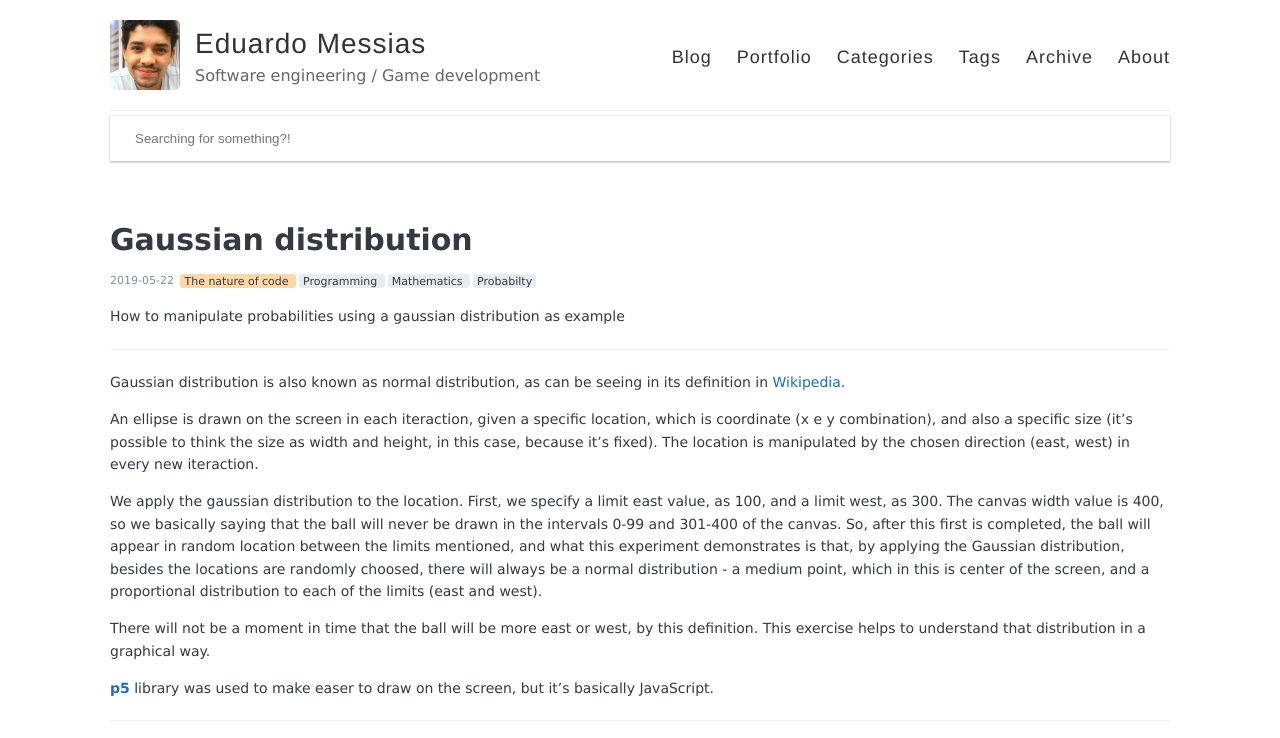
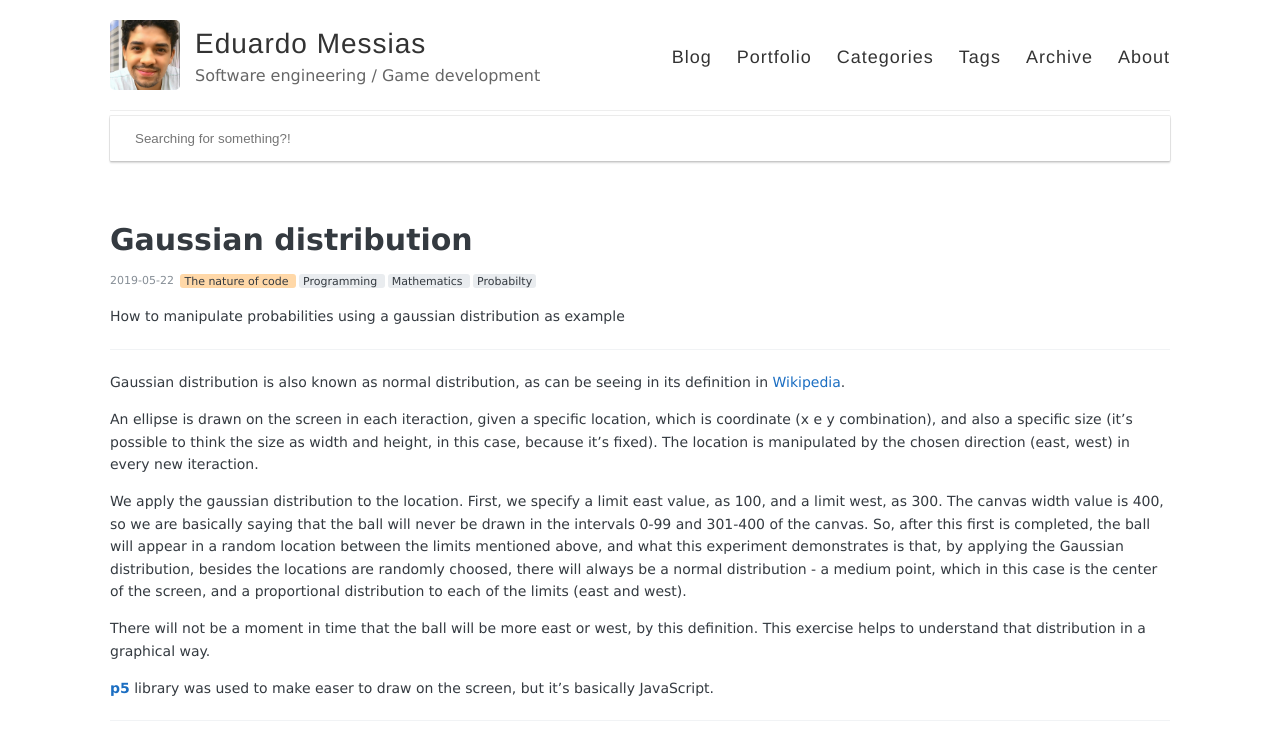
Before and after one commit to eduardomessias/eduardomessias.github.io, a Jekyll site: the page built from _posts/2019-05-22-codenature-gaussian-distribution.md, in a window 1280 px wide and 900 px high, cut to the strip 0-738 px from the top of the window. Built offline with Jekyll 4.4.1, drawn with Linux system fonts in a browser that asks for light colours.

Commit message:
Update 2019-05-22-codenature-gaussian-distribution.md

```diff
--- a/_posts/2019-05-22-codenature-gaussian-distribution.md
+++ b/_posts/2019-05-22-codenature-gaussian-distribution.md
@@ -19,8 +19,8 @@ An ellipse is drawn on the screen in each iteraction, given a specific location,
 The location is manipulated by the chosen direction (east, west) in every new iteraction.
 
 We apply the gaussian distribution to the location.
-First, we specify a limit east value, as 100, and a limit west, as 300. The canvas width value is 400, so we basically saying that the ball will never be drawn in the intervals 0-99 and 301-400 of the canvas.
-So, after this first is completed, the ball will appear in random location between the limits mentioned, and what this experiment demonstrates is that, by applying the Gaussian distribution, besides the locations are randomly choosed, there will always be a normal distribution - a medium point, which in this is center of the screen, and a proportional distribution to each of the limits (east and west).
+First, we specify a limit east value, as 100, and a limit west, as 300. The canvas width value is 400, so we are basically saying that the ball will never be drawn in the intervals 0-99 and 301-400 of the canvas.
+So, after this first is completed, the ball will appear in a random location between the limits mentioned above, and what this experiment demonstrates is that, by applying the Gaussian distribution, besides the locations are randomly choosed, there will always be a normal distribution - a medium point, which in this case is the center of the screen, and a proportional distribution to each of the limits (east and west).
 
 There will not be a moment in time that the ball will be more east or west, by this definition.
 This exercise helps to understand that distribution in a graphical way.
```
